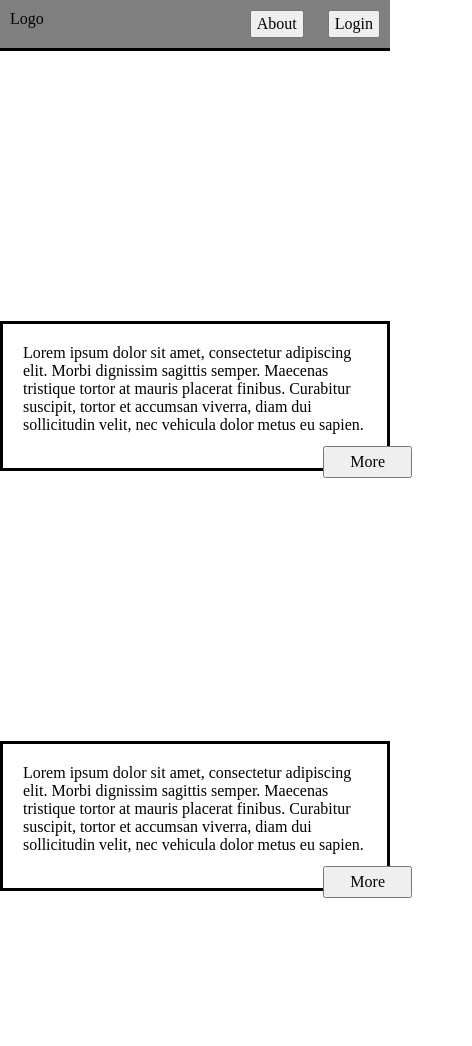
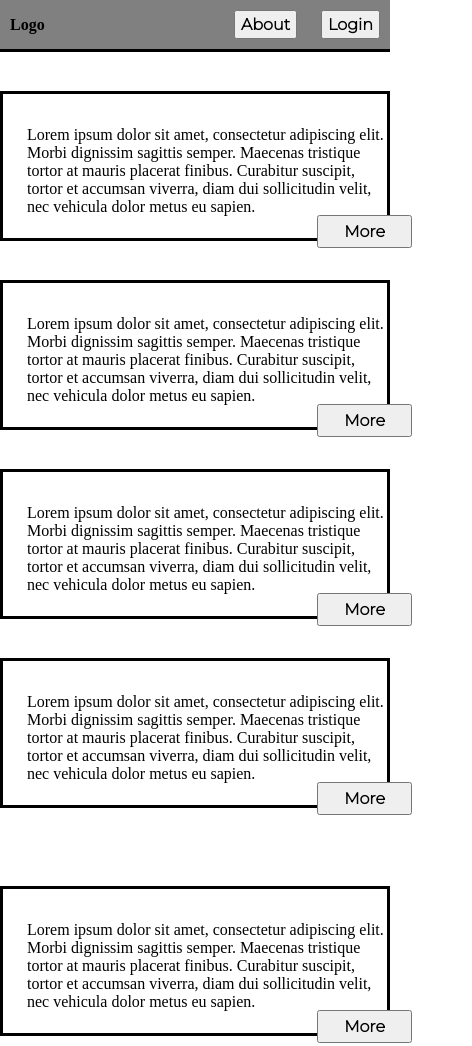
Before and after one commit to evelinsari/flexpractice, a plain HTML site: page index.html in a window 390 px wide. Shown: the top 1046 px of the page, 472 px wide, since content can reach past the window. Drawn offline with Linux system fonts and the light colour scheme.

Commit message:
responsive

```diff
--- a/index.html
+++ b/index.html
@@ -5,12 +5,15 @@
     <meta http-equiv="X-UA-Compatible" content="IE=edge">
     <meta name="viewport" content="width=device-width, initial-scale=1.0">
     <link rel="stylesheet" href="style.css">
+    <link rel="preconnect" href="https://fonts.googleapis.com">
+<link rel="preconnect" href="https://fonts.gstatic.com" crossorigin>
+<link href="https://fonts.googleapis.com/css2?family=Montserrat:ital,wght@0,100;0,300;1,200&family=Poppins&display=swap" rel="stylesheet">
     <title>Document</title>
 </head>
 <body>
     <div id="navbar">
-        <div class="navbarblocks">Logo</div>
-        <div class="navbarblocks">
+        <div>Logo</div>
+        <div>
             <button id="about">About</button>
             <button>Login</button>
         </div>
@@ -20,6 +23,7 @@
         <p>Lorem ipsum dolor sit amet, consectetur adipiscing elit. Morbi dignissim sagittis semper. Maecenas tristique tortor at mauris placerat finibus. Curabitur suscipit, tortor et accumsan viverra, diam dui sollicitudin velit, nec vehicula dolor metus eu sapien.</p>
     <button class="more">More</button>
     </div>
+
     <div class="boxes">
         <p>Lorem ipsum dolor sit amet, consectetur adipiscing elit. Morbi dignissim sagittis semper. Maecenas tristique tortor at mauris placerat finibus. Curabitur suscipit, tortor et accumsan viverra, diam dui sollicitudin velit, nec vehicula dolor metus eu sapien.</p>
     <button class="more">More</button>
@@ -28,6 +32,8 @@
         <p>Lorem ipsum dolor sit amet, consectetur adipiscing elit. Morbi dignissim sagittis semper. Maecenas tristique tortor at mauris placerat finibus. Curabitur suscipit, tortor et accumsan viverra, diam dui sollicitudin velit, nec vehicula dolor metus eu sapien.</p>
     <button class="more">More</button>
     </div>
+
+
 </div>
 <div id="second-container">
     <div class="boxes2">
--- a/style.css
+++ b/style.css
@@ -43,15 +43,21 @@ body{
     justify-content: space-between;
     padding: 10px 10px;
     border-bottom: 3px solid black;
+    align-items: center;
+    font-weight: bolder;
 }
 #about{
     margin-right: 20px;
 }
 button{
     padding: 3px 5px;
+    font-family: 'Montserrat', sans-serif;
+    font-size: 16px;
+    font-weight: bolder;
 }
 #first-container, #second-container{
     display: flex;
+    flex-wrap: wrap;
     width: 100%;
     justify-content: space-evenly;
 
@@ -68,17 +74,19 @@ button{
     width: 450px;
     height: 150px;
     border: 3px solid black;
-    margin-top: 270px;
-    padding: 20px 20px;
+    margin-top: 10%;
+    padding-top: 2rem;
+    padding-left: 1.5rem;
 }
 .boxes2{
     position: relative;
     width: 450px;
     height: 150px;
     border: 3px solid black;
-    margin-top: 30px;
-    margin-bottom: 270px;
-    padding: 20px 20px;
+    margin-top: 10%;
+    margin-bottom: 10%;
+    padding-top: 2rem;
+    padding-left: 1.5rem;
 }
 
 
@@ -91,11 +99,3 @@ button{
     font-weight: bold;
 
 }
-@media screen and (max-width: 700px) {
-    #first-container, #second-container{
-      flex-direction: column;
-    }
-    .boxes{
-        width: 100%;
-    }
-  }
```
